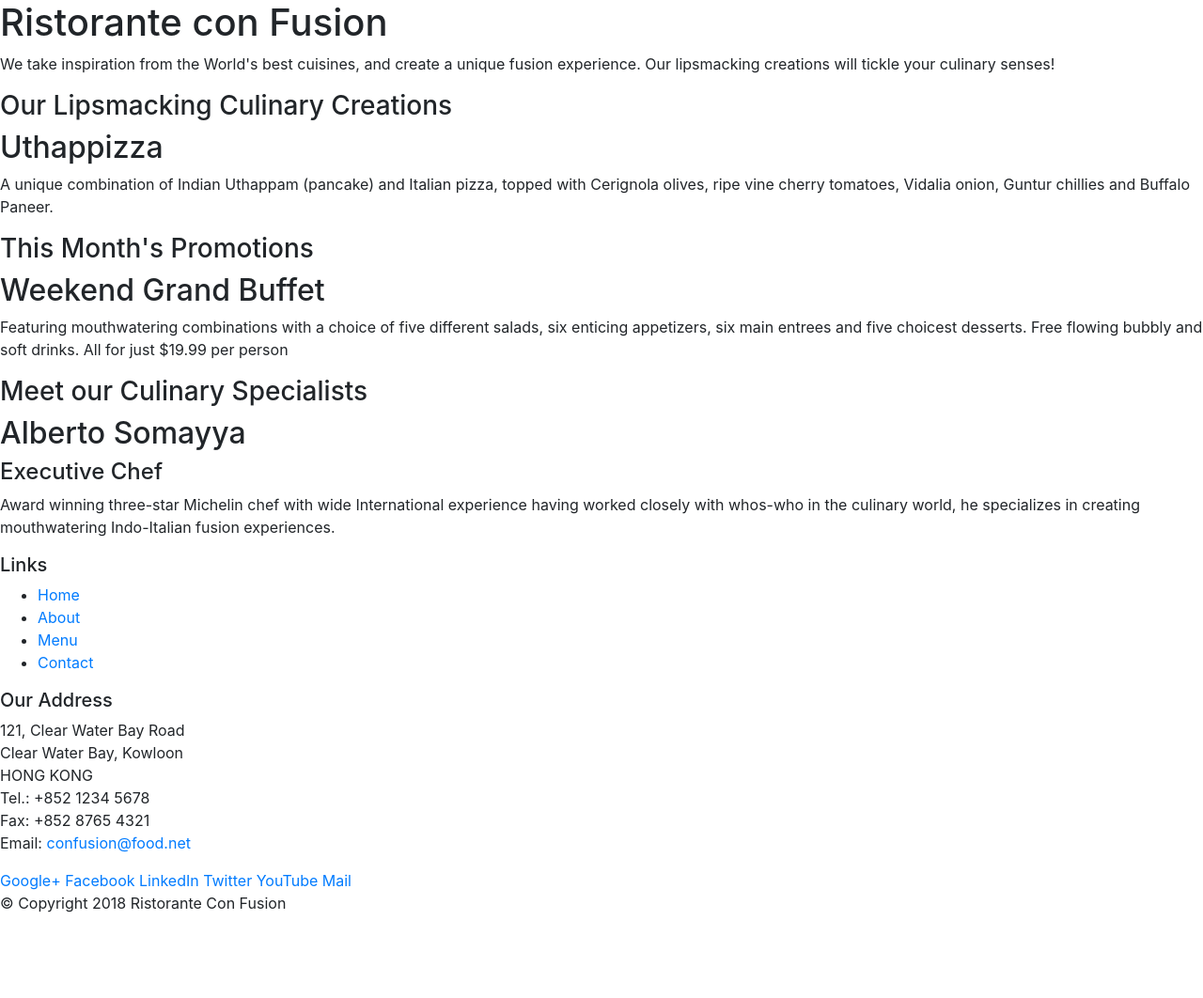
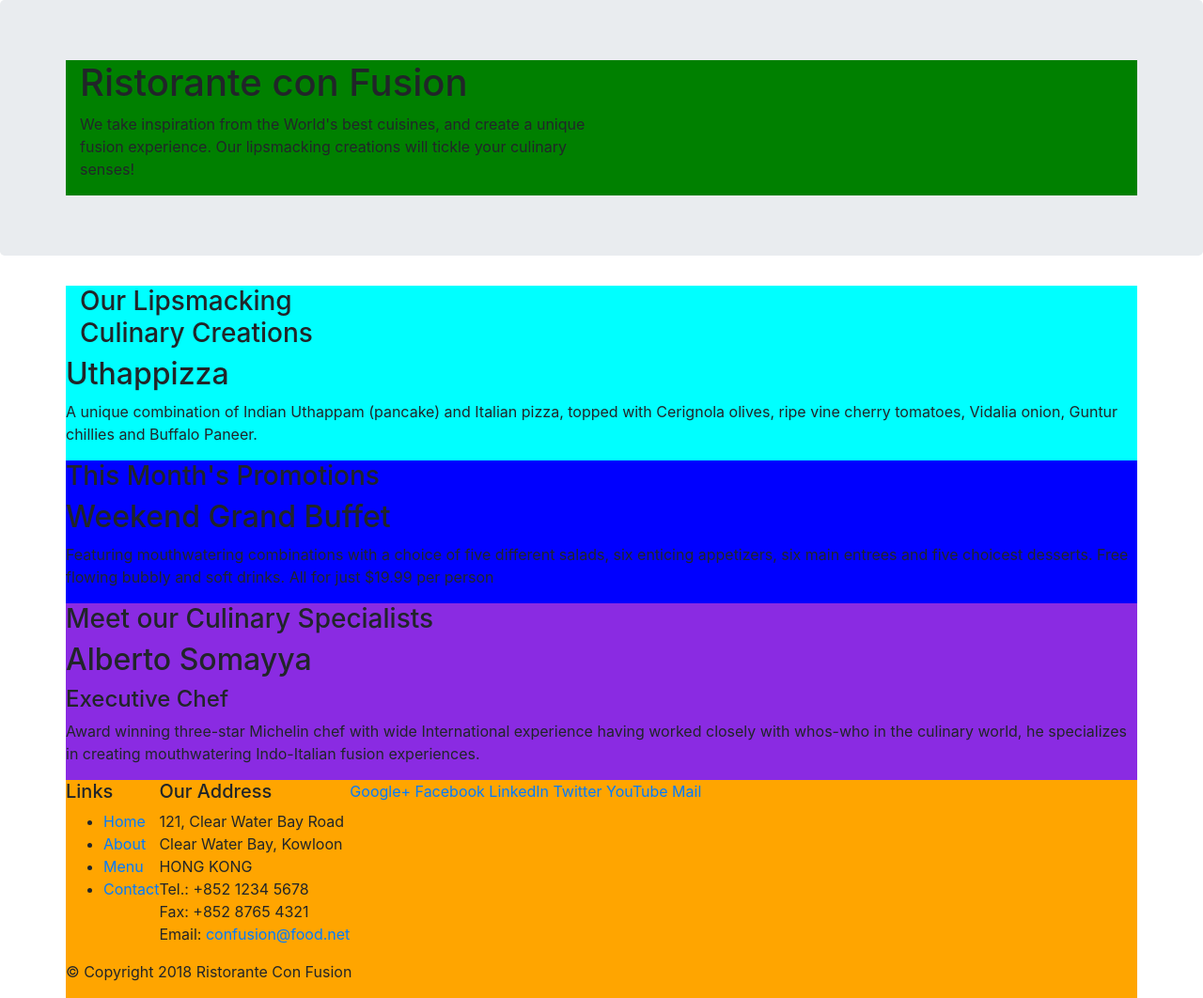
Before and after one commit to randomshana1/conFusion-, a website: page index.html in a window 1280 px wide. Shown: the whole page at 94% size. Before the commit the page ends 989 px from the top, so only its background shows below. Drawn offline with nearby package versions, Linux system fonts and the light colour scheme.

Commit message:
npm init

```diff
--- a/index.html
+++ b/index.html
@@ -14,22 +14,22 @@
 
 <body>
 
-    <header>
-        <div>
-            <div>
-                <div>
+    <header class="jumbotron">
+        <div class="container" style="background-color: green;">
+            <div class="row">
+                <div class="col-12 col-sm-6">
                     <h1>Ristorante con Fusion</h1>
                     <p>We take inspiration from the World's best cuisines, and create a unique fusion experience. Our lipsmacking creations will tickle your culinary senses!</p>
                 </div>
-                <div>
+                <div class="col-12 col-sm">
                 </div>
             </div>
         </div>
     </header>
 
-    <div>
-        <div>
-            <div>
+    <div class="container" style="background-color:red;">
+        <div class="row" style="background-color: aqua;">
+            <div class="col-12 col-sm-4 col-md-3">
                 <h3>Our Lipsmacking Culinary Creations</h3>
             </div>
             <div>
@@ -39,7 +39,7 @@
         </div>
 
 
-        <div>
+        <div class="row" style="background-color: blue;">
             <div>
                 <h3>This Month's Promotions</h3>
             </div>
@@ -49,7 +49,7 @@
             </div>
         </div>
 
-        <div>
+        <div class="row" style="background-color: blueviolet;">
             <div>
                 <h3>Meet our Culinary Specialists</h3>
             </div>
@@ -62,8 +62,8 @@
     </div>
 
     <footer>
-        <div>
-            <div>
+        <div class="container" style="background-color:orange;">
+            <div class="row">
                 <div>
                     <h5>Links</h5>
                     <ul>
@@ -95,7 +95,7 @@
                     </div>
                 </div>
            </div>
-           <div>
+           <div class="row">
                 <div>
                     <p>© Copyright 2018 Ristorante Con Fusion</p>
                 </div>
```
Also changed, not shown: package.json (+10 -1 lines), 1 other file.
